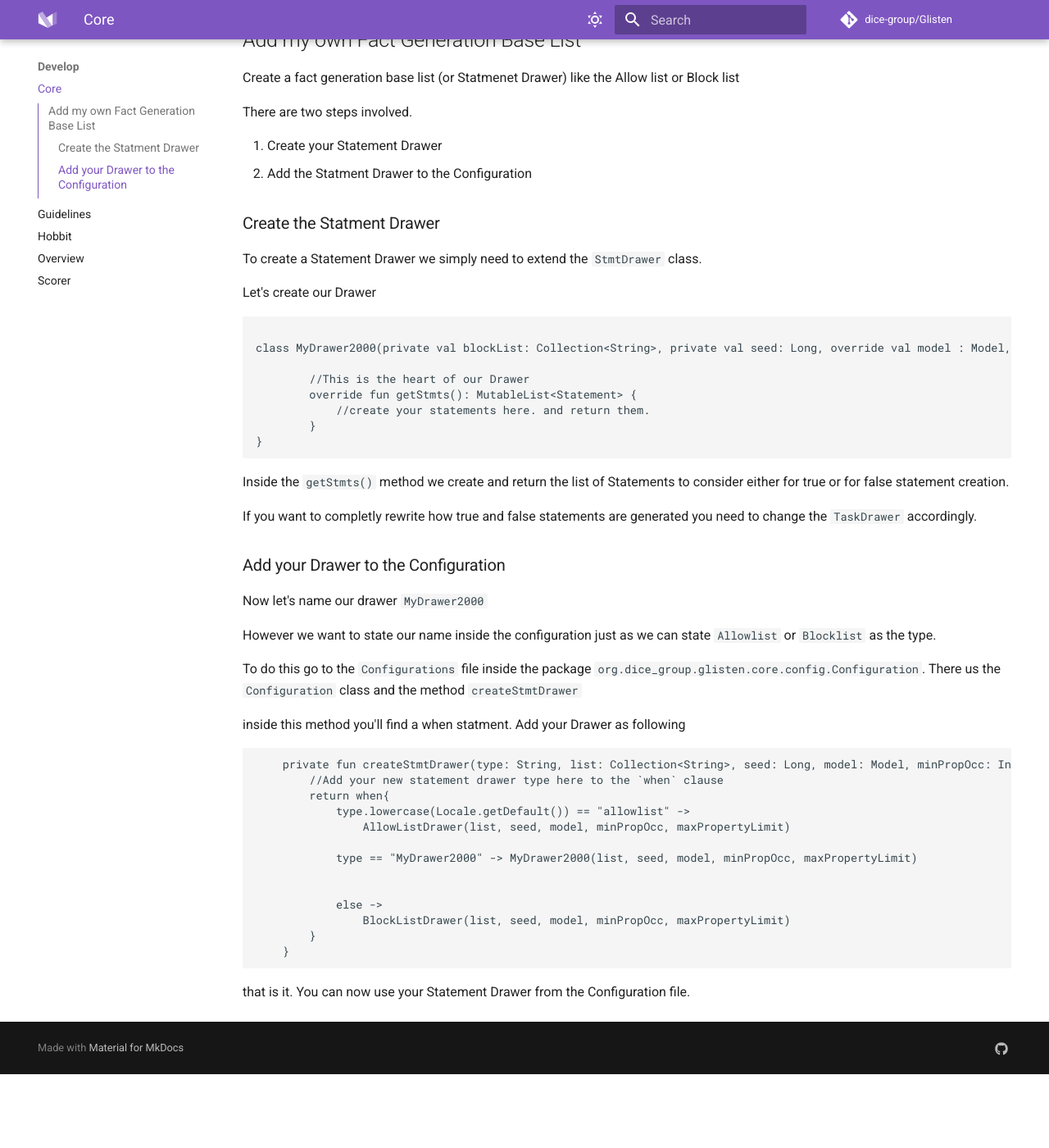
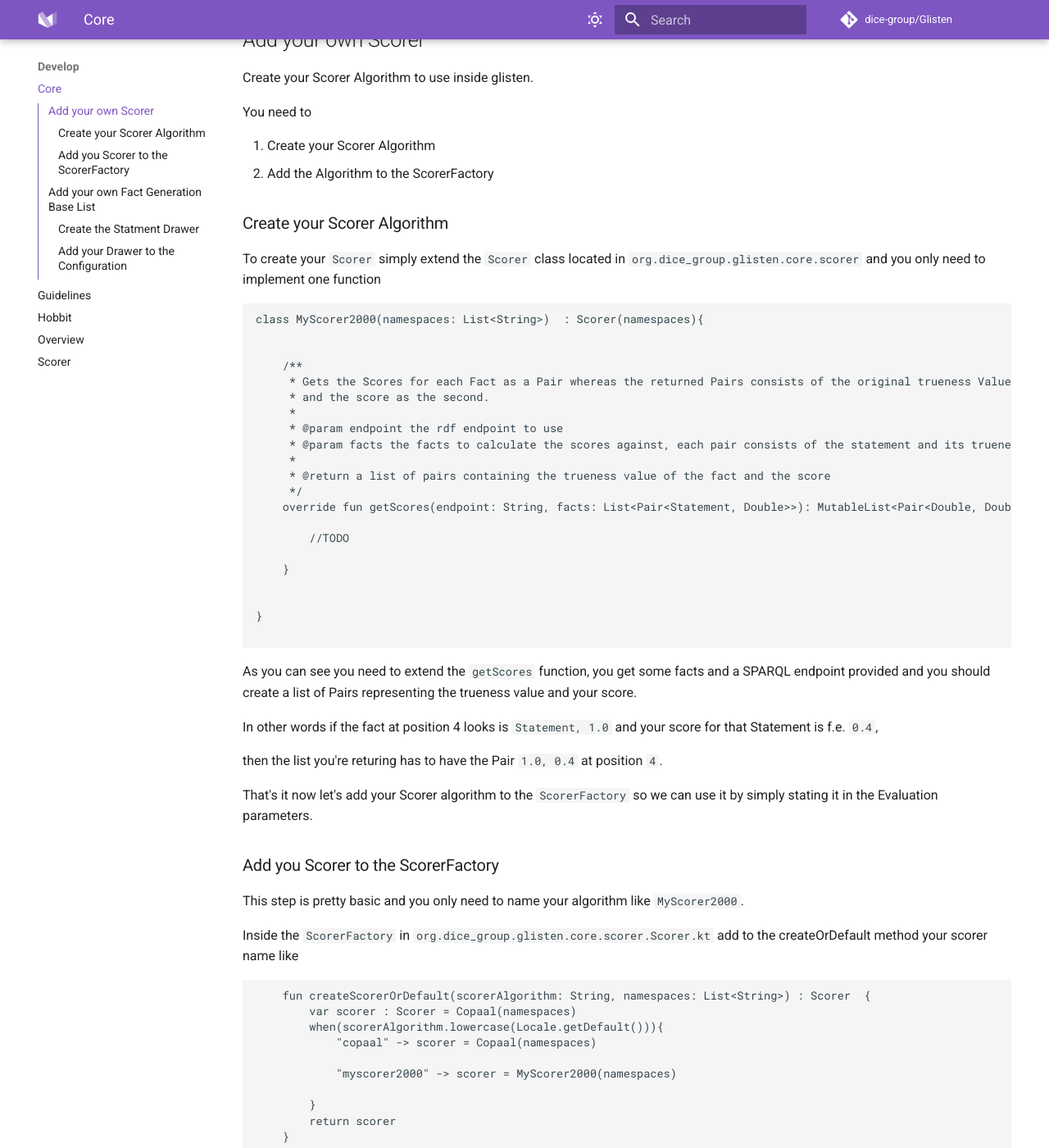
Before and after one commit to dice-group/glisten, an MkDocs documentation site: the page built from docs/develop/core.md, in a window 1280 px wide and 1400 px high, scrolled down 262 px. Shown: the whole window at 82% size. Built offline with MkDocs 1.6.1 and Material for MkDocs 9.7.7, drawn with Linux system fonts in a browser that asks for light colours; comment, search, counter and statistics services are not loaded; before the commit the page ends 1572 px from its top, so only the background shows below that; some of the changed text lies outside the part shown.

Commit message:
scorer algorithm to lower case, core extension docs

````diff
--- a/docs/develop/core.md
+++ b/docs/develop/core.md
@@ -1,9 +1,81 @@
 This section explains how to change and extend the Core library.
 
+## Add your own Scorer
+
+Create your Scorer Algorithm to use inside glisten.
+
+You need to
+
+1. Create your Scorer Algorithm
+2. Add the Algorithm to the ScorerFactory
+
+### Create your Scorer Algorithm
+
+To create your `Scorer` simply extend the `Scorer` class located in `org.dice_group.glisten.core.scorer`  and you  only need to implement one function
+
+```
+class MyScorer2000(namespaces: List<String>)  : Scorer(namespaces){
 
 
+    /**
+     * Gets the Scores for each Fact as a Pair whereas the returned Pairs consists of the original trueness Value as the first element
+     * and the score as the second.
+     *
+     * @param endpoint the rdf endpoint to use
+     * @param facts the facts to calculate the scores against, each pair consists of the statement and its trueness value
+     *
+     * @return a list of pairs containing the trueness value of the fact and the score
+     */
+    override fun getScores(endpoint: String, facts: List<Pair<Statement, Double>>): MutableList<Pair<Double, Double>>{
 
-## Add my own Fact Generation Base List
+        //TODO
+
+    }
+
+
+}
+
+```
+
+As you can see you need to extend the `getScores` function, you get some facts and a SPARQL endpoint provided and you should create a list of Pairs representing the trueness value and your score.
+
+In other words if the fact at position 4 looks is `Statement, 1.0` and your score for that Statement is f.e. `0.4`,
+
+then the list you're returing has to have the Pair `1.0, 0.4` at position `4`.
+
+
+That's it now let's add your Scorer algorithm to the `ScorerFactory` so we can use it by simply stating it in the Evaluation parameters.
+
+
+### Add you Scorer to the ScorerFactory
+
+This step is pretty basic and you only need to name your algorithm like `MyScorer2000`.
+
+Inside the `ScorerFactory` in `org.dice_group.glisten.core.scorer.Scorer.kt` add to the createOrDefault method your scorer name like
+
+```kotlin
+    fun createScorerOrDefault(scorerAlgorithm: String, namespaces: List<String>) : Scorer  {
+        var scorer : Scorer = Copaal(namespaces)
+        when(scorerAlgorithm.lowercase(Locale.getDefault())){
+            "copaal" -> scorer = Copaal(namespaces)
+
+            "myscorer2000" -> scorer = MyScorer2000(namespaces)
+
+        }
+        return scorer
+    }
+
+```
+
+and add your Scorer name to the KDoc.
+
+
+Additionally you should add the name to the `Test.kt` file so Users can know that they can use your scorer.
+
+Do this by simply adding it to the Option description of the `scorerAlgorithm`  parameter like "The Scorer algorithm to use. Algorithms: [Copaal, MyScorer2000]"
+
+
+## Add your own Fact Generation Base List
 
 Create a fact generation base list (or Statmenet Drawer) like the Allow list or Block list
 
````
Also changed, not shown: docs/usage/programmatically.md (+2 -1 lines), 1 other file.
